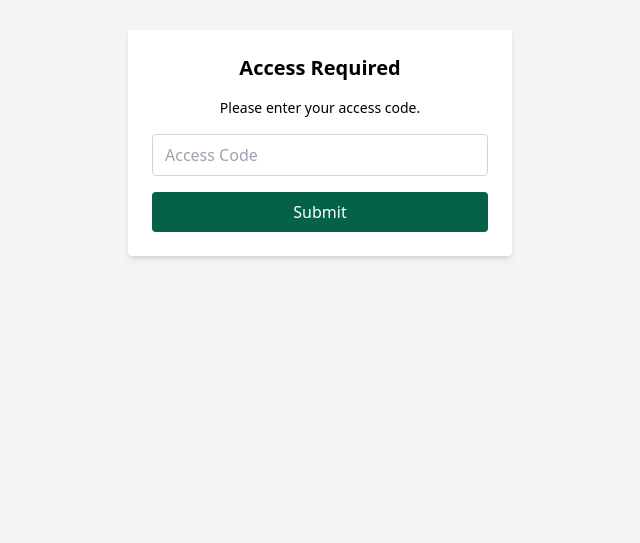
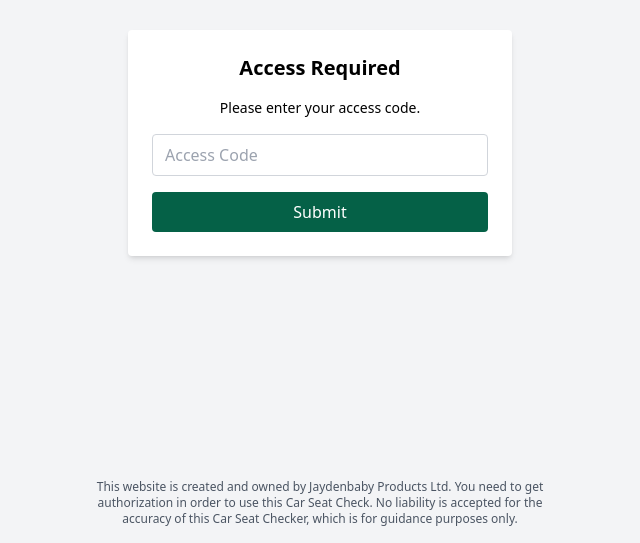
Before and after one commit to samlee12345/car-seat-checker, a plain HTML site: page access.html in a window 1280 px wide. Shown: the part 257-800 px from the top of the page, without its empty margins (320-960 px from the left). Drawn offline with nearby package versions, Linux system fonts and the light colour scheme.

Commit message:
Disclaimer text

```diff
--- a/access.html
+++ b/access.html
@@ -22,7 +22,9 @@
     </button>
     <p id="error" class="text-red-600 text-sm mt-2 hidden text-center">Invalid code. Please try again.</p>
   </div>
-
+  <p class="text-xs text-gray-600 text-center px-4 absolute bottom-4 max-w-lg">
+    This website is created and owned by Jaydenbaby Products Ltd. You need to get authorization in order to use this Car Seat Check. No liability is accepted for the accuracy of this Car Seat Checker, which is for guidance purposes only.
+  </p>
   <script>
     const CORRECT_CODE = "1357924680"; // Replace with your actual access code
 
```
Also changed, not shown: index.html (+3 -1 lines), results.html (+4 -2 lines).
